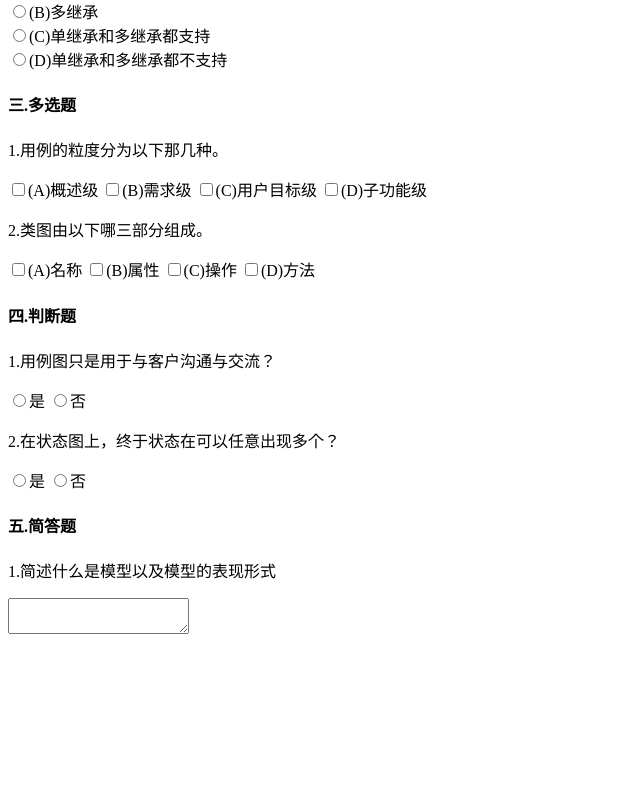
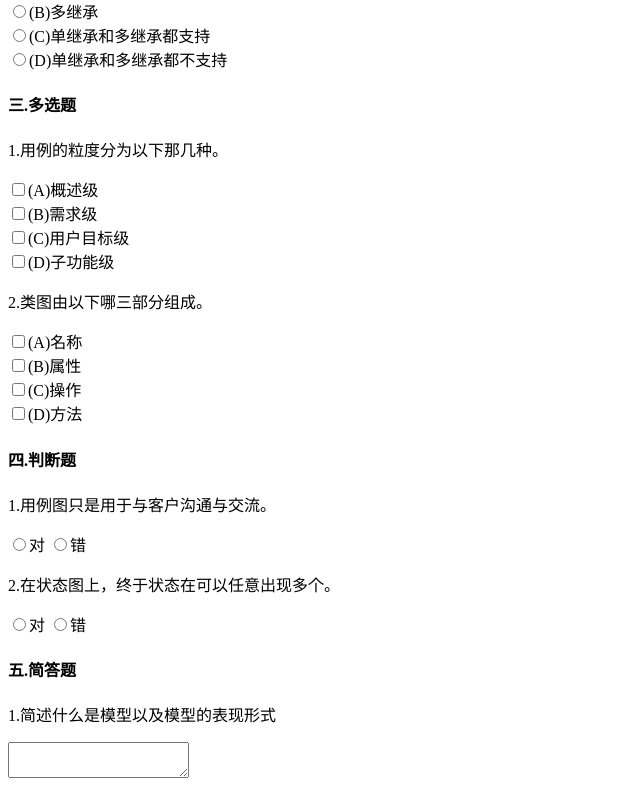
Before and after one commit to qiuyunfen/html_practice, a plain HTML site: page index.html in a window 1280 px wide. Shown: the part 541-1331 px from the top of the page, without its empty margins (0-640 px from the left). Before the commit the page ends 1187 px from the top, so only its background shows below. Drawn offline with Linux system fonts and the light colour scheme.

Commit message:
fifth partion

```diff
--- a/index.html
+++ b/index.html
@@ -41,24 +41,24 @@
             <div>
                 <h4>三.多选题</h4>
                 <p>1.用例的粒度分为以下那几种。</p>
-                <label><input type="checkbox" name="lidu" value="1"/>(A)概述级</label>
-                <label><input type="checkbox" name="lidu" value="2"/>(B)需求级</label>
-                <label><input type="checkbox" name="lidu" value="3"/>(C)用户目标级</label>
-                <label><input type="checkbox" name="lidu" value="4"/>(D)子功能级</label>
+                <label><input type="checkbox" name="lidu" value="1"/>(A)概述级</label><br>
+                <label><input type="checkbox" name="lidu" value="2"/>(B)需求级</label><br>
+                <label><input type="checkbox" name="lidu" value="3"/>(C)用户目标级</label><br>
+                <label><input type="checkbox" name="lidu" value="4"/>(D)子功能级</label><br>
                 <p>2.类图由以下哪三部分组成。</p>
-                <label><input type="checkbox" name="pation" value="1"/>(A)名称</label>
-                <label><input type="checkbox" name="pation" value="2"/>(B)属性</label>
-                <label><input type="checkbox" name="pation" value="3"/>(C)操作</label>
-                <label><input type="checkbox" name="pation" value="4"/>(D)方法</label>
+                <label><input type="checkbox" name="pation" value="1"/>(A)名称</label><br>
+                <label><input type="checkbox" name="pation" value="2"/>(B)属性</label><br>
+                <label><input type="checkbox" name="pation" value="3"/>(C)操作</label><br>
+                <label><input type="checkbox" name="pation" value="4"/>(D)方法</label><br>
             </div>
             <div>
                 <h4>四.判断题</h4>
-                <p>1.用例图只是用于与客户沟通与交流？</p>
-                <label><input name="com" type="radio"/>是</label>
-                <label><input name="com" type="radio"/>否</label>
-                <p>2.在状态图上，终于状态在可以任意出现多个？</p>
-                <label><input name="state" type="radio"/>是</label>
-                <label><input name="state" type="radio"/>否</label>
+                <p>1.用例图只是用于与客户沟通与交流。</p>
+                <label><input name="com" type="radio" value="1"/>对</label>
+                <label><input name="com" type="radio" value="0"/>错</label>
+                <p>2.在状态图上，终于状态在可以任意出现多个。</p>
+                <label><input name="state" type="radio" value="1"/>对</label>
+                <label><input name="state" type="radio" value="0"/>错</label>
             </div>
             <div>
                 <h4>五.简答题</h4>
```
